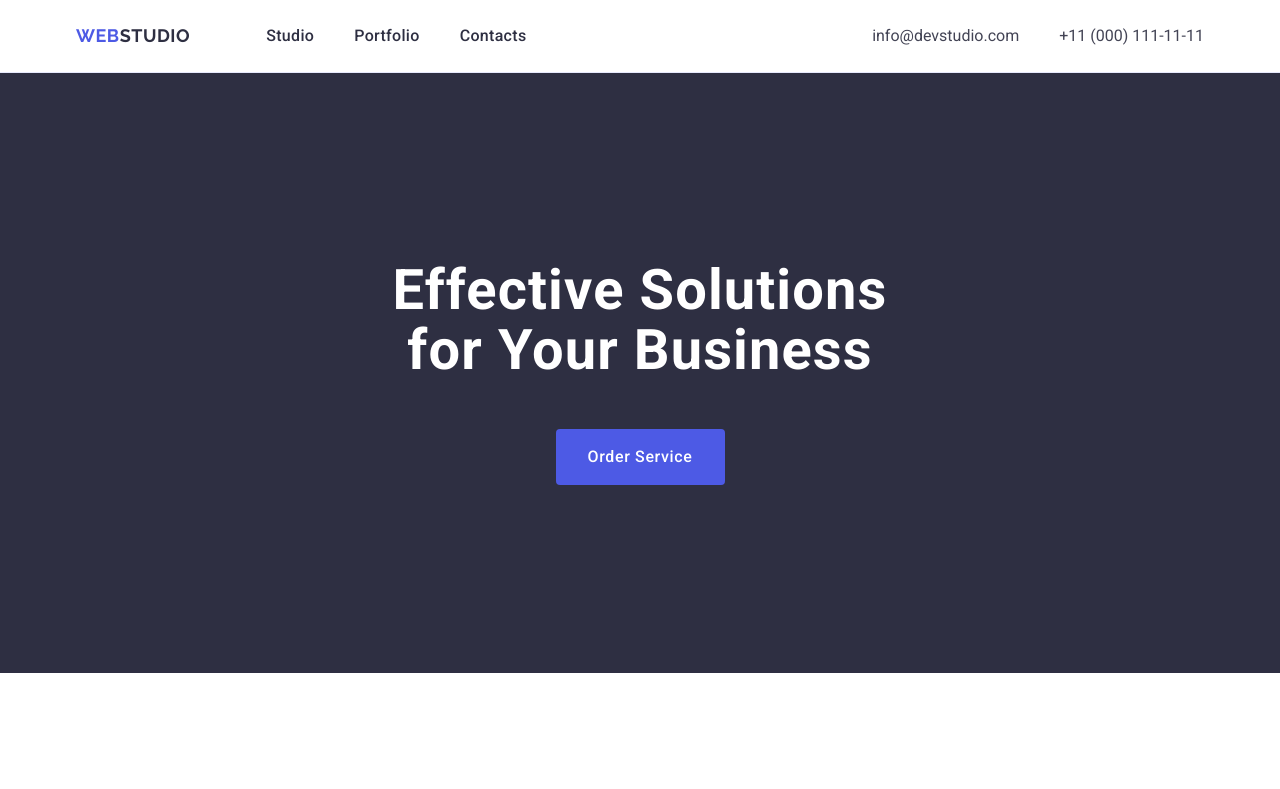
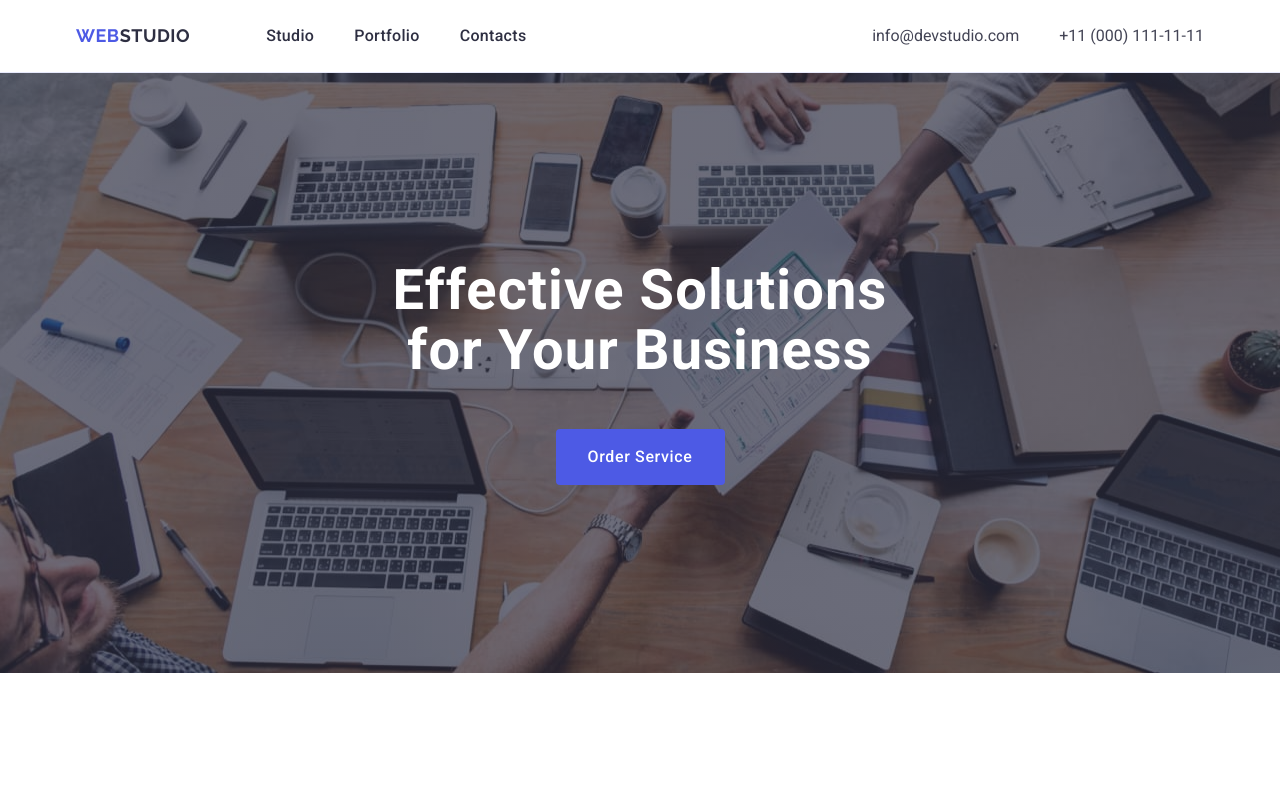
Before and after one commit to Karlson1979/goit-markup-hw-04, a website: page index.html in a window 1280 px wide. Shown: the top 789 px of the page. Drawn offline with nearby package versions, Linux system fonts and the light colour scheme.

Commit message:
add-icons

```diff
--- a/css/style.css
+++ b/css/style.css
@@ -117,13 +117,20 @@ address {
 /* benefits */
 
 .benefits {
+background-image: linear-gradient(rgba(46, 47, 66, 0.7), rgba(46, 47, 66, 0.7)),
+url(/images/people-office\ 1.jpg);
+
+background-size: cover;
     background-color: #2E2F42;
     padding: 188px 0;
     text-align: center;
 
+
+
 }
 .container.container-benefits{
     text-align: center;
+
 }
 .title-main {
 
@@ -133,7 +140,6 @@ address {
     max-width: 496px;
     letter-spacing: 1.12px;
     line-height: 1.07;
-    background-color: #2E2F42;
     margin: 0 auto;
 }
 
```
Also changed, not shown: images/icons.svg (added), images/people-office 1.jpg (added), 1 other file.
